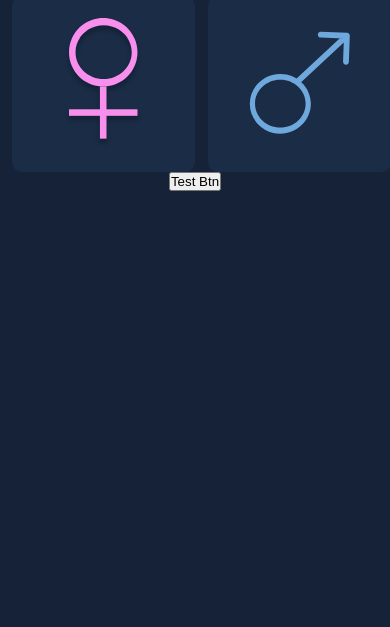
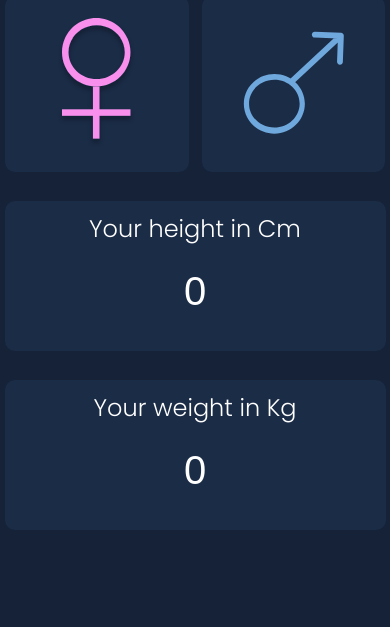
Before and after one commit to Ced-A21/BMI-Calc, a plain HTML site: page index.html in a window 390 px wide. Shown: the part 217-844 px from the top of the page. Drawn offline with Linux system fonts and the light colour scheme.

Commit message:
added weight and Height fields need to make responsive

```diff
--- a/BMIStyles.css
+++ b/BMIStyles.css
@@ -64,16 +64,17 @@ h1{
     justify-content: center;
     border-radius: 10px;
     align-items: center;
-    margin-left:13px;
 
+}
+
+.MaleBtn{
+    margin-left: 13px;
 }
 
 .FemaleBtn:hover, .MaleBtn:hover{
     background-color: #294572;
+    cursor:pointer;
 }
-
-
-
 
 .GenderHeader{
     display: flex;
@@ -100,10 +101,6 @@ h1{
 
 }
 
-.FemaleGender{
-    margin-left:12px;
-
-}
 
 .Select-Gender:checked{
     background-color:#294572;
@@ -120,3 +117,60 @@ h1{
     align-items: center;
 
 }
+
+.BMISection{
+    display:flex;
+    justify-content: center;
+    align-items: center;
+    flex-direction: column;
+}
+
+
+.HeightSection, .WeightSection{
+    width:381px;
+    height: 150px;
+    background-color: #1B2C47;
+    display: flex;
+    justify-content: flex-start;
+    align-items: center;
+    border-radius: 10px;
+    margin-top: 29px;
+    flex-direction: column;
+}
+h2{
+    font-family: 'Poppins';
+    margin-top:10px;
+    color:white;
+    font-weight: 300;
+    display: flex;
+    margin-bottom: 20px;
+
+}
+
+
+
+#HeightBMI, #WeightBMI{
+    width:350px;
+    text-align: center;
+    height:50px;
+    font-size: 40px;
+    color:white;
+    outline: none;
+    border-color: inherit;
+    background-color: #1B2C47;
+    border:none;
+}
+::placeholder{
+    color:white;
+    opacity:1;
+}
+
+input::-webkit-outer-spin-button,
+input::-webkit-inner-spin-button {
+  -webkit-appearance: none;
+  margin: 0;
+}
+
+input[type=number] {
+    -moz-appearance: textfield;
+  }
--- a/index.html
+++ b/index.html
@@ -18,34 +18,6 @@
     </header>
     <body>
         <div class="GenderSection">
-            <!-- <div id="Female" class="FemaleSection">
-                <div class="FemaleHeader">
-                    <h1>
-                        Female
-                    </h1>
-                </div>
-                <button id="Female"class="FemaleBtnContainer">
-                    <svg width="77" height="129" viewBox="0 0 77 129" fill="none" xmlns="http://www.w3.org/2000/svg">
-                        <g filter="url(#filter0_d_4_20)">
-                        <rect x="34.973" y="68.4666" width="6.52063" height="52.165" fill="#F98FED"/>
-                        <rect width="68.4666" height="6.52063" transform="matrix(1 0 0 -1 4 97.8094)" fill="#F98FED"/>
-                        <path fill-rule="evenodd" clip-rule="evenodd" d="M38.2333 68.4666C57.1398 68.4666 72.4666 53.1398 72.4666 34.2333C72.4666 15.3268 57.1398 0 38.2333 0C19.3268 0 4 15.3268 4 34.2333C4 53.1398 19.3268 68.4666 38.2333 68.4666ZM38.6408 61.0197C54.1712 61.0197 66.761 49.0022 66.761 34.1777C66.761 19.3533 54.1712 7.33572 38.6408 7.33572C23.1105 7.33572 10.5206 19.3533 10.5206 34.1777C10.5206 49.0022 23.1105 61.0197 38.6408 61.0197Z" fill="#F98FED"/>
-                        </g>
-                        <defs>
-                        <filter id="filter0_d_4_20" x="0" y="0" width="76.4666" height="128.632" filterUnits="userSpaceOnUse" color-interpolation-filters="sRGB">
-                        <feFlood flood-opacity="0" result="BackgroundImageFix"/>
-                        <feColorMatrix in="SourceAlpha" type="matrix" values="0 0 0 0 0 0 0 0 0 0 0 0 0 0 0 0 0 0 127 0" result="hardAlpha"/>
-                        <feOffset dy="4"/>
-                        <feGaussianBlur stdDeviation="2"/>
-                        <feComposite in2="hardAlpha" operator="out"/>
-                        <feColorMatrix type="matrix" values="0 0 0 0 0 0 0 0 0 0 0 0 0 0 0 0 0 0 0.25 0"/>
-                        <feBlend mode="normal" in2="BackgroundImageFix" result="effect1_dropShadow_4_20"/>
-                        <feBlend mode="normal" in="SourceGraphic" in2="effect1_dropShadow_4_20" result="shape"/>
-                        </filter>
-                        </defs>
-                        </svg>
-                </button>
-            </div>  -->
             <div id="MaleSection"class="GenderSection">
                 <div class="GenderHeader">
                     <div class="FemaleHeader">
@@ -95,18 +67,26 @@
                         </label>
                     </div>
                 </div>
-                <!-- <button id="Male" class="MaleBtnContainer" onClick="MaleBtnClicked()">
-                    <svg width="101" height="103" viewBox="0 0 101 103" fill="none" xmlns="http://www.w3.org/2000/svg">
-                        <path fill-rule="evenodd" clip-rule="evenodd" d="M31.3401 102.702C48.197 102.702 61.8622 89.3436 61.8622 72.8655C61.8622 56.3874 48.197 43.0293 31.3401 43.0293C14.4832 43.0293 0.817924 56.3874 0.817924 72.8655C0.817924 89.3436 14.4832 102.702 31.3401 102.702ZM31.3401 96.5157C45.3072 96.5157 56.6298 85.8438 56.6298 72.6794C56.6298 59.5149 45.3072 48.843 31.3401 48.843C17.3729 48.843 6.05029 59.5149 6.05029 72.6794C6.05029 85.8438 17.3729 96.5157 31.3401 96.5157Z" fill="#6FA8DC"/>
-                        <path d="M100.812 4.76488C100.871 3.16053 99.618 1.81236 98.0137 1.75367L71.8693 0.797171C70.265 0.738475 68.9168 1.99147 68.8581 3.59582C68.7994 5.20017 70.0524 6.54833 71.6568 6.60702L94.8962 7.45725L94.0459 30.6967C93.9873 32.301 95.2403 33.6492 96.8446 33.7079C98.4489 33.7666 99.7971 32.5136 99.8558 30.9092L100.812 4.76488ZM50.4695 52.7164L99.8863 6.78784L95.9284 2.52936L46.5116 48.4579L50.4695 52.7164Z" fill="#6FA8DC"/>
-                    </svg>
-                </button> -->
             </div>
-            <button onclick="GetGender()">
+            <!-- <button onclick="GetGender()">
                 Test Btn
-            </button>
+            </button> -->
         </div>
-        <div class="">
+        <div class="BMISection">
+            <div class="HeightSection">
+                <h2>
+                    Your height in Cm
+                </h2>
+                <input type="number" id="HeightBMI" name="HeightText" value="Height" placeholder="0">
+            </div>
+            <div>
+                <div class="WeightSection">
+                    <h2>
+                        Your weight in Kg
+                    </h2>
+                    <input type="number" id="WeightBMI" name="WeightText" value="Weight" placeholder="0">
+                </div>
+            </div>
 
         </div>
         <div>
```
